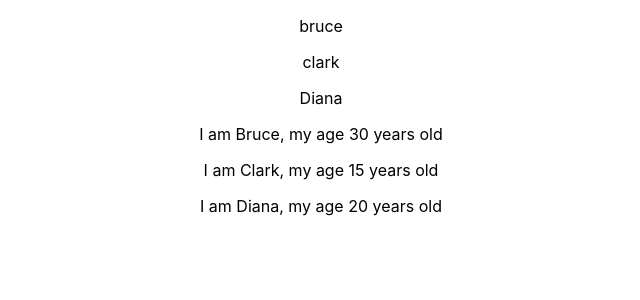
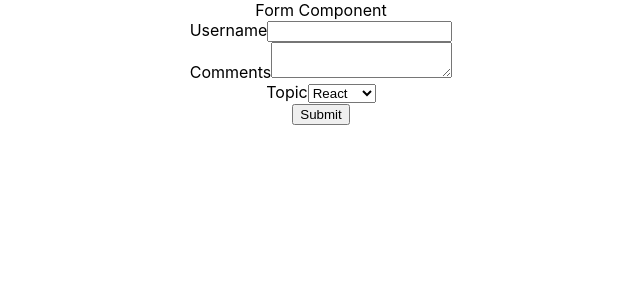
Before and after one commit to stella180303/latihan-react-js, a React (Create React App) app: page / in a window 1280 px wide. Shown: the top 300 px of the page, without its empty margins (319-959 px from the left). Built offline with nearby package versions, Linux system fonts and the light colour scheme.

Commit message:
mengupdate app.js dan childcomponent.js

```diff
--- a/src/App.js
+++ b/src/App.js
@@ -12,14 +12,40 @@ import EventBind from './Components/EventBind';
 import ParentComponent from './Components/ParentComponent';
 import UserGreeting from './Components/UserGreeting';
 import NameList from './Components/NameList';
+import NameListKey from './Components/NameListKey';
+import Stylesheet from './Components/Stylesheet';
+import Inline from './Components/Inline';
+import styles from './appStyles.module.css'
+import './appStyles.css';
+import Form from './Components/Form';
+
 function App() {
   return (
     <div className="App">
 
-    <NameList />
+    <Form />
+
+     {/*
 
 
-     {/*
+
+
+    Styling and css basics :
+    - <Stylesheet primary={true} />
+    - <Inline />
+
+     // stylesheet biasa
+    <h1 className='error'>
+      Error
+    </h1>
+
+    // Stylesheet module
+    <h1 className={styles.success}>
+      Successss
+    </h1>
+
+    KeyProps at list rendering : <NameListKey />
+    List Rendering : <NameList />
     Conditional Rendering : <UserGreeting />
 
     Methods as props : <ParentComponent />
--- a/src/Components/ChildComponent.js
+++ b/src/Components/ChildComponent.js
@@ -3,6 +3,7 @@ import React from 'react'
 function ChildComponent(props) {
   return (
     <div>
+        {/* button on click untuk manggil function yang ada di parent component */}
       <button onClick={props.greetHandler}>Greet Parent</button>
     </div>
   )
```
